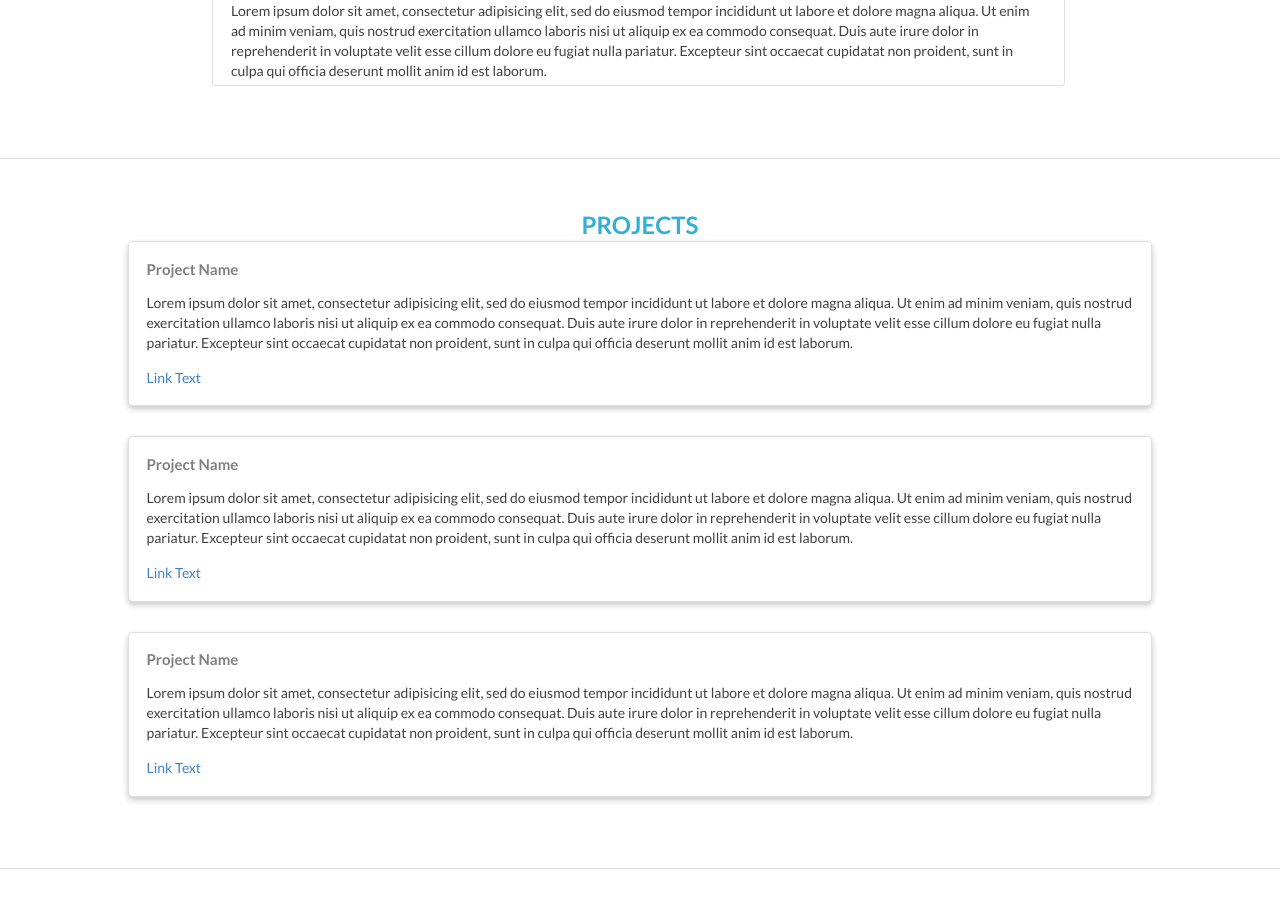
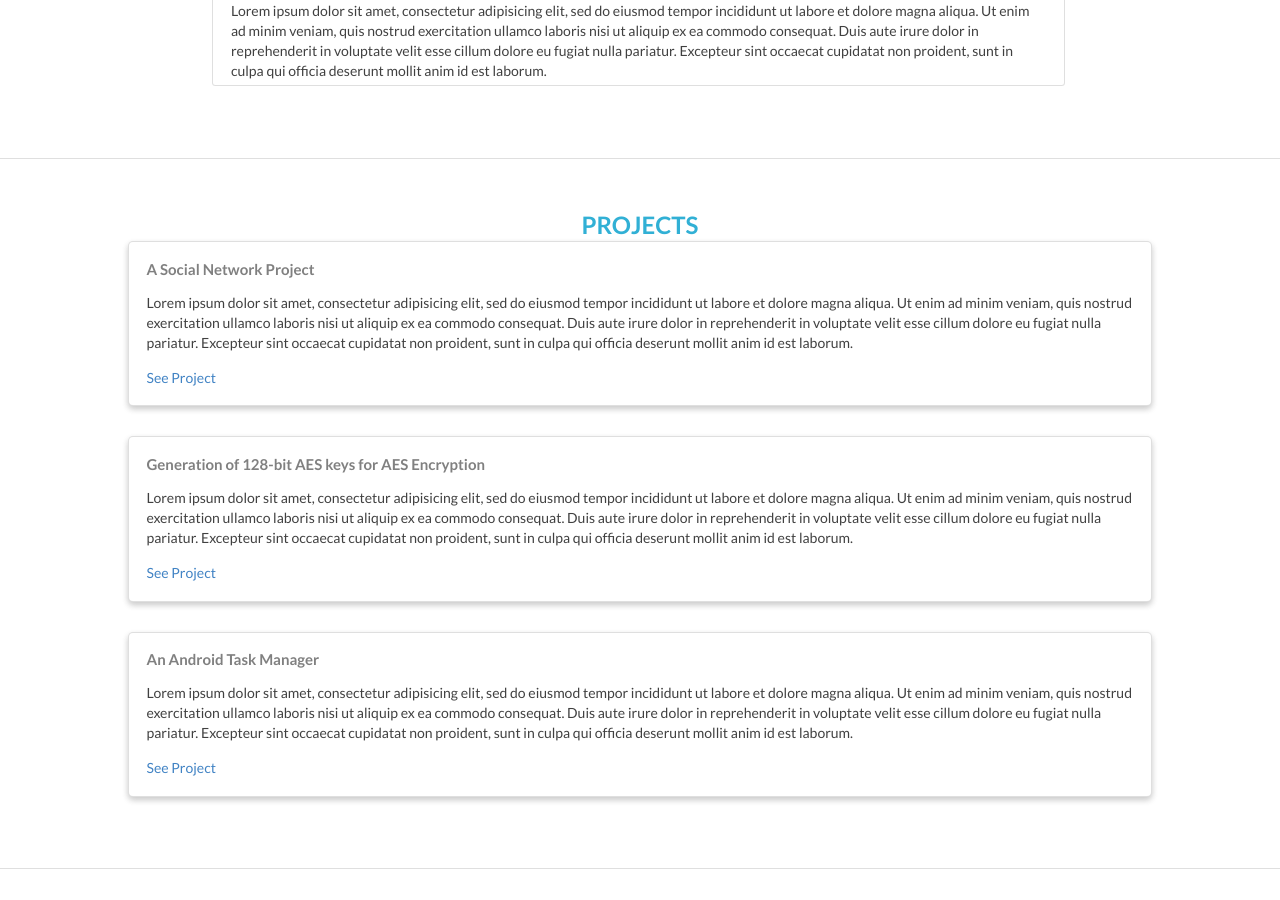
Before and after one commit to dainvinc/dainvinc.github.io, a Jekyll site: the page built from home.html, in a window 1280 px wide and 900 px high, scrolled down 1449 px. Built offline with Jekyll 4.4.1, drawn with Linux system fonts in a browser that asks for light colours; nearby versions of some CDN libraries.

Commit message:
Updated the Projects list

```diff
--- a/home.html
+++ b/home.html
@@ -164,9 +164,9 @@ layout: default
               <!--  <img src="http://placehold.it/250x350">-->
               <!--</div>-->
               <div class="project-content">
-                <h4>Project Name</h4>
+                <h4>A Social Network Project</h4>
                 <p>Lorem ipsum dolor sit amet, consectetur adipisicing elit, sed do eiusmod tempor incididunt ut labore et dolore magna aliqua. Ut enim ad minim veniam, quis nostrud exercitation ullamco laboris nisi ut aliquip ex ea commodo consequat. Duis aute irure dolor in reprehenderit in voluptate velit esse cillum dolore eu fugiat nulla pariatur. Excepteur sint occaecat cupidatat non proident, sunt in culpa qui officia deserunt mollit anim id est laborum.</p>
-                <a href="#">Link Text</a>
+                <a href="https://github.com/dainvinc/social-network-with-a-timer">See Project</a>
               </div>
             </div>
             <!-- CARD #2 -->
@@ -175,9 +175,9 @@ layout: default
               <!--  <img src="http://placehold.it/250x350">-->
               <!--</div>-->
               <div class="project-content">
-                <h4>Project Name</h4>
+                <h4>Generation of 128-bit AES keys for AES Encryption</h4>
                 <p>Lorem ipsum dolor sit amet, consectetur adipisicing elit, sed do eiusmod tempor incididunt ut labore et dolore magna aliqua. Ut enim ad minim veniam, quis nostrud exercitation ullamco laboris nisi ut aliquip ex ea commodo consequat. Duis aute irure dolor in reprehenderit in voluptate velit esse cillum dolore eu fugiat nulla pariatur. Excepteur sint occaecat cupidatat non proident, sunt in culpa qui officia deserunt mollit anim id est laborum.</p>
-                <a href="#">Link Text</a>
+                <a href="https://github.com/dainvinc/generating-128bit-keys-using-aes-encryption">See Project</a>
               </div>
             </div>
             <!-- CARD #3 -->
@@ -186,9 +186,9 @@ layout: default
               <!--  <img src="http://placehold.it/250x350">-->
               <!--</div>-->
               <div class="project-content">
-                <h4>Project Name</h4>
+                <h4>An Android Task Manager</h4>
                 <p>Lorem ipsum dolor sit amet, consectetur adipisicing elit, sed do eiusmod tempor incididunt ut labore et dolore magna aliqua. Ut enim ad minim veniam, quis nostrud exercitation ullamco laboris nisi ut aliquip ex ea commodo consequat. Duis aute irure dolor in reprehenderit in voluptate velit esse cillum dolore eu fugiat nulla pariatur. Excepteur sint occaecat cupidatat non proident, sunt in culpa qui officia deserunt mollit anim id est laborum.</p>
-                <a href="#">Link Text</a>
+                <a href="https://github.com/dainvinc/MobileTaskManager">See Project</a>
               </div>
             </div>
 
```
